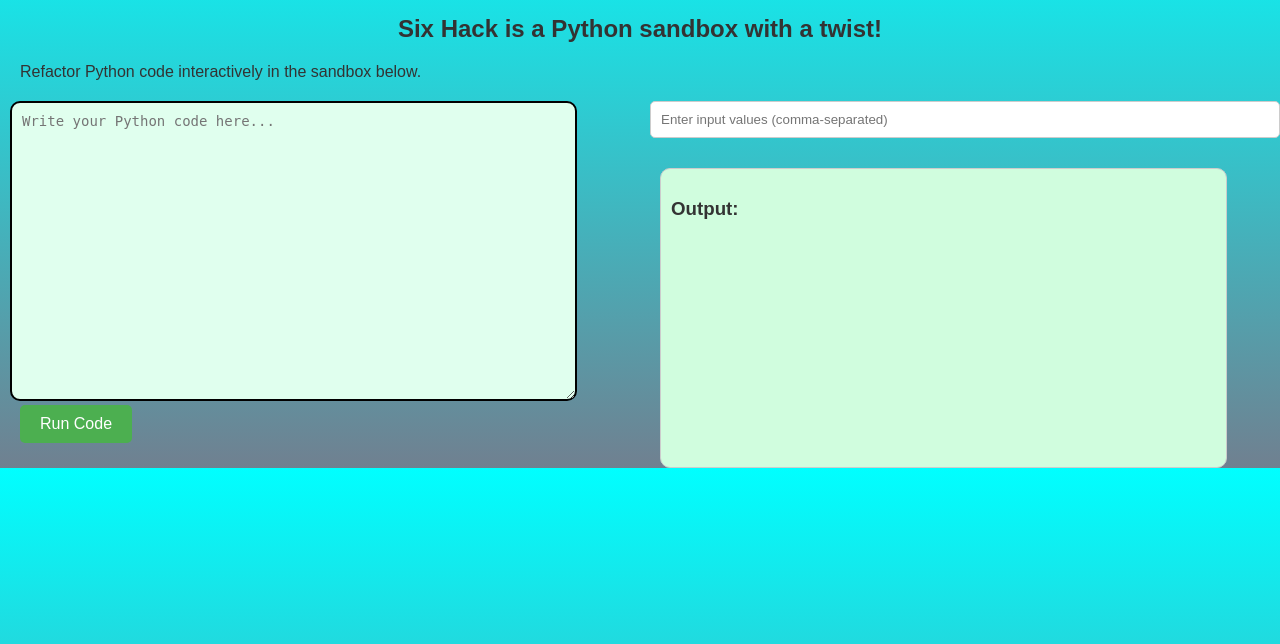
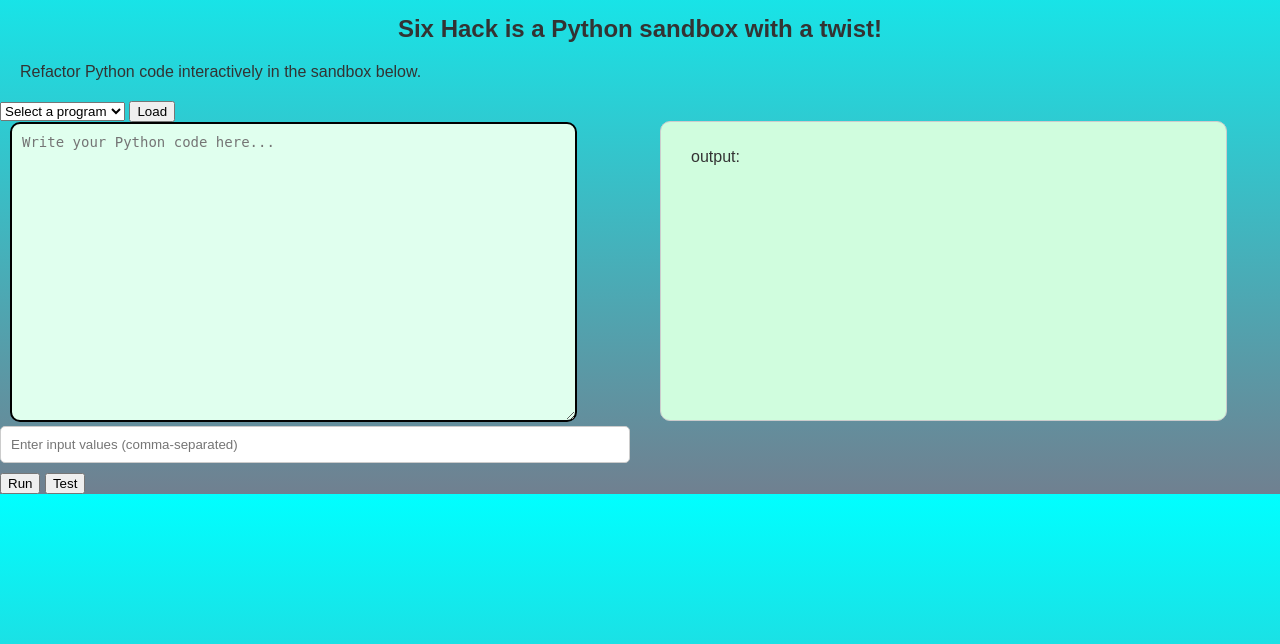
Before and after one commit to mraharrisoncs/sixhack, a Flask app: page / in a window 1280 px wide. Shown: the part 136-780 px from the top of the page. Run offline with Flask 3, Linux system fonts and the light colour scheme.

Commit message:
add database of programs and tests

```diff
--- a/six-hack/app/routes.py
+++ b/six-hack/app/routes.py
@@ -1,5 +1,6 @@
 from flask import render_template, request, jsonify
-from app.sandbox.runner import run_code
+from app.models import PythonProgram, TestCase
+from app.sandbox.runner import run_code, test_code
 
 def setup_routes(app):
     @app.route('/')
@@ -10,10 +11,30 @@
     def about():
         return render_template('about.html')
 
-    @app.route('/sandbox', methods=['POST'])
-    def sandbox():
+    @app.route('/sandbox/run', methods=['POST'])
+    def run():
         data = request.json
         code = data.get('code', '')
         inputs = data.get('input', [])
         result = run_code(code, inputs)
         return jsonify(result)
+
+    @app.route('/sandbox/test', methods=['POST'])
+    def test():
+        data = request.json
+        program_id = data.get('program_id')
+        result = test_code(program_id)
+        return jsonify(result)
+
+    @app.route('/sandbox/programs', methods=['GET'])
+    def get_programs():
+        programs = PythonProgram.query.all()
+        return jsonify([{"id": p.id, "name": p.name} for p in programs])
+
+    @app.route('/sandbox/load', methods=['GET'])
+    def load_program():
+        program_id = request.args.get('program_id')
+        program = PythonProgram.query.get(program_id)
+        if not program:
+            return jsonify({"error": "Program not found"}), 404
+        return jsonify({"id": program.id, "name": program.name, "code": program.code})
--- a/six-hack/app/static/js/scripts.js
+++ b/six-hack/app/static/js/scripts.js
@@ -19,3 +19,88 @@
         outputElement.textContent = data.output;
     }
 });
+
+// Populate the dropdown with available programs
+async function populateDropdown() {
+    const response = await fetch('/sandbox/programs');
+    const programs = await response.json();
+    const dropdown = document.getElementById('program-dropdown');
+    programs.forEach(program => {
+        const option = document.createElement('option');
+        option.value = program.id;
+        option.textContent = program.name;
+        dropdown.appendChild(option);
+    });
+}
+
+// Load the selected program into the sandbox
+document.getElementById('load-button').addEventListener('click', async () => {
+    const dropdown = document.getElementById('program-dropdown');
+    const programId = dropdown.value;
+
+    if (!programId) {
+        alert('Please select a program to load.');
+        return;
+    }
+
+    const response = await fetch(`/sandbox/load?program_id=${programId}`);
+    const program = await response.json();
+
+    if (program.error) {
+        alert(program.error);
+    } else {
+        document.getElementById('code-input').value = program.code;
+    }
+});
+
+// Run the code with user-provided input values
+document.getElementById('run-button').addEventListener('click', async () => {
+    const code = document.getElementById('code-input').value;
+    const inputValues = document.getElementById('input-values').value.split(',');
+
+    const response = await fetch('/sandbox/run', {
+        method: 'POST',
+        headers: { 'Content-Type': 'application/json' },
+        body: JSON.stringify({ code, input: inputValues })
+    });
+
+    const data = await response.json();
+    const outputElement = document.getElementById('output');
+    if (data.error) {
+        outputElement.textContent = `Error:\n${data.error}`;
+    } else {
+        outputElement.textContent = data.output;
+    }
+});
+
+// Test the loaded program against stored test cases
+document.getElementById('test-button').addEventListener('click', async () => {
+    const dropdown = document.getElementById('program-dropdown');
+    const programId = dropdown.value;
+
+    if (!programId) {
+        alert('Please select a program to test.');
+        return;
+    }
+
+    const response = await fetch('/sandbox/test', {
+        method: 'POST',
+        headers: { 'Content-Type': 'application/json' },
+        body: JSON.stringify({ program_id: programId })
+    });
+
+    const data = await response.json();
+    const outputElement = document.getElementById('output');
+    if (data.error) {
+        outputElement.textContent = `Error:\n${data.error}`;
+    } else {
+        const results = data.results.map(
+            (r, i) =>
+                `Test Case ${i + 1}:\nInputs: ${r.inputs}\nExpected: ${r.expected}\nActual: ${r.actual}\nPassed: ${r.passed}\n`
+        );
+        outputElement.textContent = results.join('\n');
+    }
+});
+
+// Populate the dropdown on page load
+populateDropdown();
--- a/six-hack/app/templates/home.html
+++ b/six-hack/app/templates/home.html
@@ -6,16 +6,21 @@
     <!-- Sandbox on the left -->
     <div class="sandbox-container">
         <form id="sandbox-form">
+            <select id="program-dropdown">
+                <option value="" disabled selected>Select a program</option>
+            </select>
+            <button id="load-button" type="button">Load</button>
             <textarea id="code-input" rows="20" cols="50" placeholder="Write your Python code here..."></textarea>
-            <button type="submit">Run Code</button>
+            <input id="input-values" type="text" placeholder="Enter input values (comma-separated)" />
+            <button id="run-button" type="button">Run</button>
+            <button id="test-button" type="button">Test</button>
         </form>
     </div>
 
     <!-- Input and Output on the right -->
     <div class="output-container">
-        <input id="input-values" type="text" placeholder="Enter input values (comma-separated)" />
         <div id="output-window">
-            <h3>Output:</h3>
+            <p>output:</p>
             <pre id="output"></pre>
         </div>
     </div>
--- a/six-hack/requirements.txt
+++ b/six-hack/requirements.txt
@@ -2,6 +2,7 @@
 flake8
 Flask
 Flask-Cors
+flask_sqlalchemy
 numpy
 pandas
 pillow
```
Also changed, not shown: six-hack/app/__init__.py (+7 -1 lines), six-hack/app/models.py (+12 -0 lines), six-hack/app/sandbox/runner.py (+18 -9 lines), six-hack/populatedb.py (added, +17 -0 lines), six-hack/instance/sixhack.db (added).
